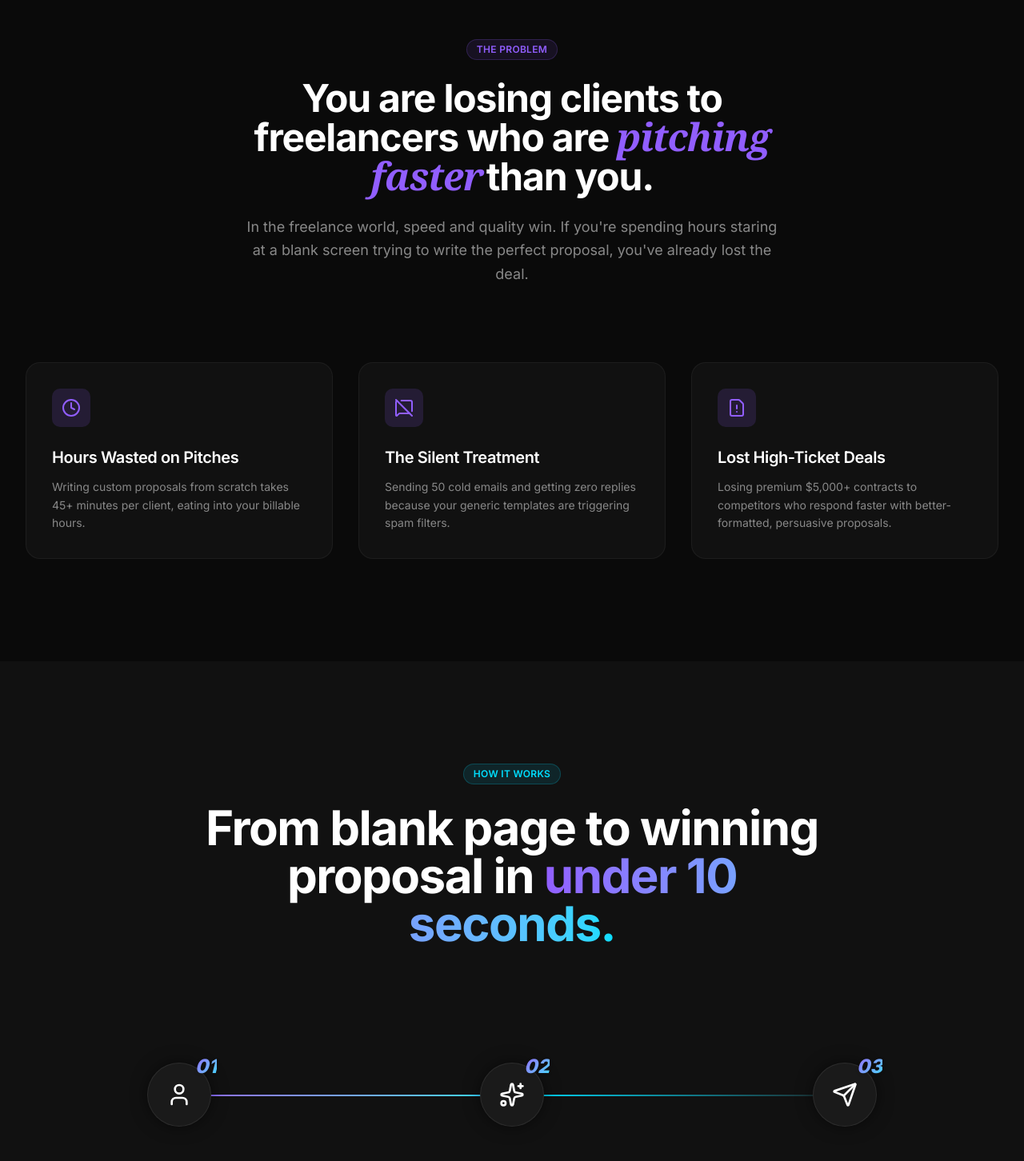
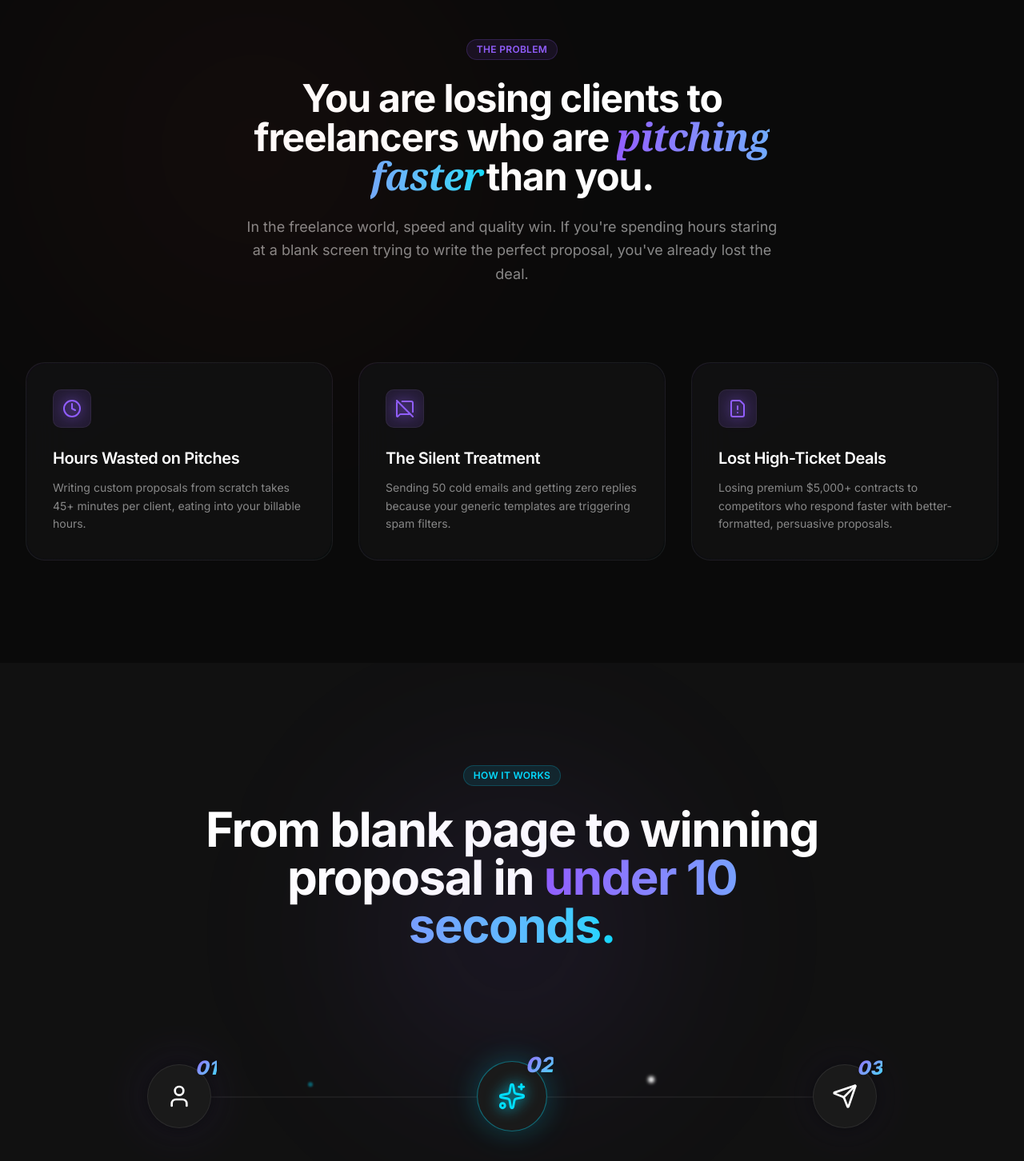
Before and after one commit to Zakuroooo/PitchSnap, a Next.js app: page / in a window 1280 px wide. Shown: the part 880-2332 px from the top of the page at 80% size. Built offline with nearby package versions, Linux system fonts and the light colour scheme.

Commit message:
feat: Global visual upgrades and cursor glow cards

```diff
--- a/components/sections/Problem.tsx
+++ b/components/sections/Problem.tsx
@@ -1,6 +1,7 @@
 "use client"
 import React, { useRef } from "react"
 import { motion, useInView } from "framer-motion"
+import { GlowCard } from "../ui/glow-card"
 import Container from "../layout/Container"
 import { Clock, MessageSquareOff, FileWarning } from "lucide-react"
 
@@ -27,7 +28,9 @@ export default function Problem() {
   const isInView = useInView(ref, { once: true, margin: "-100px" })
 
   return (
-    <section id="problem" className="relative py-24 sm:py-32 w-full bg-[var(--background)] border-t border-white/[0.05]">
+    <section id="problem" className="relative py-24 sm:py-32 w-full bg-[#0A0A0A] border-t border-white/[0.05] overflow-hidden">
+      {/* Subtle Red/Orange Radial Glow */}
+      <div className="absolute -top-[20%] -left-[10%] w-[70vw] h-[70vw] rounded-full bg-[radial-gradient(circle,rgba(255,80,50,0.4)_0%,transparent_70%)] opacity-10 blur-[80px] z-0 pointer-events-none" />
       <Container>
         <div className="flex flex-col items-center text-center max-w-3xl mx-auto mb-16 sm:mb-24">
           <motion.div
@@ -47,7 +50,7 @@ export default function Problem() {
             className="text-3xl sm:text-4xl md:text-5xl font-bold tracking-tight text-white mb-6"
           >
             You are losing clients to freelancers who are{" "}
-            <span className="text-[var(--violet)] font-serif italic pr-1">pitching faster</span>
+            <span className="text-transparent bg-clip-text bg-gradient-to-r from-[var(--violet)] to-[var(--cyan)] font-serif italic pr-1">pitching faster</span>
             than you.
           </motion.h2>
 
@@ -63,21 +66,30 @@ export default function Problem() {
 
         <div className="grid grid-cols-1 md:grid-cols-3 gap-8">
           {PAIN_POINTS.map((point, i) => (
-            <motion.div
+            <GlowCard
               key={point.title}
               initial={{ opacity: 0, y: 20 }}
               animate={isInView ? { opacity: 1, y: 0 } : { opacity: 0, y: 20 }}
               transition={{ duration: 0.5, delay: 0.3 + (i * 0.1) }}
-              className="group relative flex flex-col items-start p-8 rounded-2xl bg-[#111111] border border-white/[0.05] hover:border-[var(--violet)]/30 transition-colors duration-300"
+              glowColor="rgba(255, 80, 50, 0.15)"
+              className="group relative h-full w-full p-[1px] rounded-[24px]"
             >
-              <div className="w-12 h-12 rounded-lg bg-[rgba(145,94,255,0.15)] flex items-center justify-center mb-6 group-hover:scale-110 group-hover:bg-[rgba(145,94,255,0.25)] transition-all duration-300">
-                <point.icon className="w-6 h-6 text-[#915EFF]" />
+              {/* Animated Rotating Gradient Border */}
+              <div className="absolute inset-0 z-0 overflow-hidden rounded-[24px]">
+                <div className="absolute inset-[-100%] animate-[spin_4s_linear_infinite] bg-[conic-gradient(from_90deg_at_50%_50%,rgba(0,0,0,0)_0%,rgba(0,0,0,0)_50%,rgba(145,94,255,0.4)_100%)] opacity-0 group-hover:opacity-100 transition-opacity duration-500" />
               </div>
-              <h3 className="text-xl font-semibold text-white mb-3">{point.title}</h3>
-              <p className="text-[var(--text-secondary)] leading-relaxed text-sm">
-                {point.description}
-              </p>
-            </motion.div>
+
+              {/* Inner content wrapper */}
+              <div className="relative z-10 flex flex-col h-full bg-[#111111]/90 backdrop-blur-xl rounded-[23px] p-8 transition-colors duration-300">
+                <div className="w-12 h-12 rounded-lg bg-[rgba(145,94,255,0.15)] flex items-center justify-center mb-6 border border-white/5 group-hover:scale-110 group-hover:bg-[rgba(145,94,255,0.25)] transition-all duration-300">
+                  <point.icon className="w-6 h-6 text-[#915EFF] drop-shadow-[0_0_8px_#915EFF]" />
+                </div>
+                <h3 className="text-xl font-semibold text-white mb-3">{point.title}</h3>
+                <p className="text-[var(--text-secondary)] leading-relaxed text-sm">
+                  {point.description}
+                </p>
+              </div>
+            </GlowCard>
           ))}
         </div>
       </Container>
--- a/components/sections/Solution.tsx
+++ b/components/sections/Solution.tsx
@@ -31,6 +31,8 @@ export default function Solution() {
 
   return (
     <section id="solution" className="relative py-24 sm:py-32 w-full bg-[#111111] overflow-hidden">
+      {/* Subtle Violet Radial Glow centered behind Step 2 */}
+      <div className="absolute top-[40%] left-[50%] -translate-x-1/2 -translate-y-1/2 w-[80vw] md:w-[50vw] h-[50vw] rounded-full bg-[radial-gradient(circle,rgba(145,94,255,0.12)_0%,transparent_60%)] blur-[100px] z-0 pointer-events-none" />
       <Container>
         {/* Header */}
         <div className="flex flex-col items-center text-center max-w-3xl mx-auto mb-20 sm:mb-28">
@@ -63,14 +65,19 @@ export default function Solution() {
           ref={ref}
           className="relative grid grid-cols-1 md:grid-cols-3 gap-12 md:gap-8"
         >
-          {/* Connector Line (Desktop) */}
+          {/* Connector Line & Particles (Desktop) */}
           <div className="hidden md:block absolute top-[48px] left-[15%] right-[15%] h-[2px] bg-white/[0.05] z-0">
             <motion.div
               initial={{ width: "0%" }}
               animate={isInView ? { width: "100%" } : { width: "0%" }}
               transition={{ duration: 1.5, delay: 0.5, ease: "easeInOut" }}
-              className="absolute inset-0 bg-gradient-to-r from-[var(--violet)] via-[var(--cyan)] to-transparent"
-            />
+              className="absolute inset-0 bg-gradient-to-r from-[var(--violet)] via-[var(--cyan)] to-transparent relative"
+            >
+              {/* Floating Particles */}
+              <motion.div animate={{ opacity:[0,1,0], y:[-5, -15] }} transition={{ duration: 2, repeat: Infinity, delay: 1 }} className="absolute -top-1 left-[20%] w-1.5 h-1.5 bg-[var(--cyan)] rounded-full blur-[1px]" />
+              <motion.div animate={{ opacity:[0,1,0], y:[5, 15] }} transition={{ duration: 2.5, repeat: Infinity, delay: 1.5 }} className="absolute flex -bottom-1 left-[40%] w-1 h-1 bg-[var(--violet)] rounded-full blur-[1px]" />
+              <motion.div animate={{ opacity:[0,1,0], y:[-10, -20] }} transition={{ duration: 3, repeat: Infinity, delay: 2 }} className="absolute -top-2 left-[70%] w-2 h-2 bg-white rounded-full blur-[2px]" />
+            </motion.div>
           </div>
 
           {STEPS.map((step, i) => (
@@ -82,16 +89,23 @@ export default function Solution() {
               className="relative z-10 flex flex-col items-center text-center group"
             >
               {/* Icon / Number Container */}
-              <div className="relative w-24 h-24 mb-8 flex items-center justify-center">
+              <div className={`relative w-24 h-24 mb-8 flex items-center justify-center ${step.number === "02" ? "scale-110" : ""}`}>
+                {/* Continuous pulsing ambient glow */}
+                <motion.div
+                  animate={{ opacity: [0.2, 0.6, 0.2], scale: [1, 1.2, 1] }}
+                  transition={{ duration: 3, repeat: Infinity, delay: i * 0.5 }}
+                  className={`absolute inset-0 rounded-full blur-xl z-0 ${step.number === "02" ? "bg-[var(--cyan)]/20" : "bg-[var(--violet)]/20"}`}
+                />
+
                 {/* Background glow on hover */}
-                <div className="absolute inset-0 rounded-full bg-[var(--violet)]/10 blur-xl opacity-0 group-hover:opacity-100 transition-opacity duration-500" />
+                <div className="absolute inset-0 rounded-full bg-[var(--violet)]/10 blur-xl opacity-0 group-hover:opacity-100 transition-opacity duration-500 z-0" />
 
                 {/* Inner circle */}
-                <div className="w-20 h-20 rounded-full bg-[#1A1A1A] border border-white/[0.08] shadow-[0_0_20px_rgba(0,0,0,0.5)] flex items-center justify-center relative z-10 group-hover:border-[var(--violet)]/30 transition-colors duration-500">
+                <div className={`w-20 h-20 rounded-full bg-[#1A1A1A] flex items-center justify-center relative z-10 transition-colors duration-500 border ${step.number === "02" ? "border-[var(--cyan)]/40 shadow-[0_0_30px_rgba(0,222,255,0.2)]" : "border-white/[0.08] shadow-[0_0_20px_rgba(0,0,0,0.5)] group-hover:border-[var(--violet)]/30"}`}>
                   <span className="absolute -top-3 -right-2 text-2xl font-black italic text-transparent bg-clip-text bg-gradient-to-br from-[var(--violet)] to-[var(--cyan)] drop-shadow-sm">
                     {step.number}
                   </span>
-                  <step.icon className="w-8 h-8 text-white group-hover:text-[var(--cyan)] transition-colors duration-500" />
+                  <step.icon className={`w-8 h-8 transition-colors duration-500 ${step.number === "02" ? "text-[var(--cyan)] drop-shadow-[0_0_8px_#00DEFF]" : "text-white group-hover:text-[var(--violet)]"}`} />
                 </div>
               </div>
 
--- /dev/null
+++ b/components/ui/glow-card.tsx
@@ -0,0 +1,45 @@
+"use client"
+
+import React, { useRef, useState } from "react"
+import { motion, HTMLMotionProps } from "framer-motion"
+import { cn } from "@/lib/utils"
+
+interface GlowCardProps extends HTMLMotionProps<"div"> {
+  children: React.ReactNode
+  glowColor?: string
+}
+
+export function GlowCard({ children, className, glowColor = "rgba(145, 94, 255, 0.15)", ...props }: GlowCardProps) {
+  const divRef = useRef<HTMLDivElement>(null)
+  const [position, setPosition] = useState({ x: 0, y: 0 })
+  const [opacity, setOpacity] = useState(0)
+
+  const handleMouseMove = (e: React.MouseEvent<HTMLDivElement>) => {
+    if (!divRef.current) return
+    const rect = divRef.current.getBoundingClientRect()
+    setPosition({ x: e.clientX - rect.left, y: e.clientY - rect.top })
+  }
+
+  return (
+    <motion.div
+      ref={divRef}
+      onMouseMove={handleMouseMove}
+      onMouseEnter={() => setOpacity(1)}
+      onMouseLeave={() => setOpacity(0)}
+      className={cn(
+        "relative overflow-hidden rounded-3xl border border-white/[0.06] bg-gradient-to-br from-[rgba(145,94,255,0.05)] to-[rgba(0,222,255,0.02)] transition-shadow hover:shadow-[inset_0_1px_0_rgba(255,255,255,0.1)]",
+        className
+      )}
+      {...props}
+    >
+      <div
+        className="pointer-events-none absolute -inset-px opacity-0 transition duration-300 z-0"
+        style={{
+          opacity,
+          background: `radial-gradient(600px circle at ${position.x}px ${position.y}px, ${glowColor}, transparent 40%)`,
+        }}
+      />
+      <div className="relative z-10 h-full w-full">{children}</div>
+    </motion.div>
+  )
+}
```
Also changed, not shown: components/sections/Features.tsx (+70 -51 lines).
